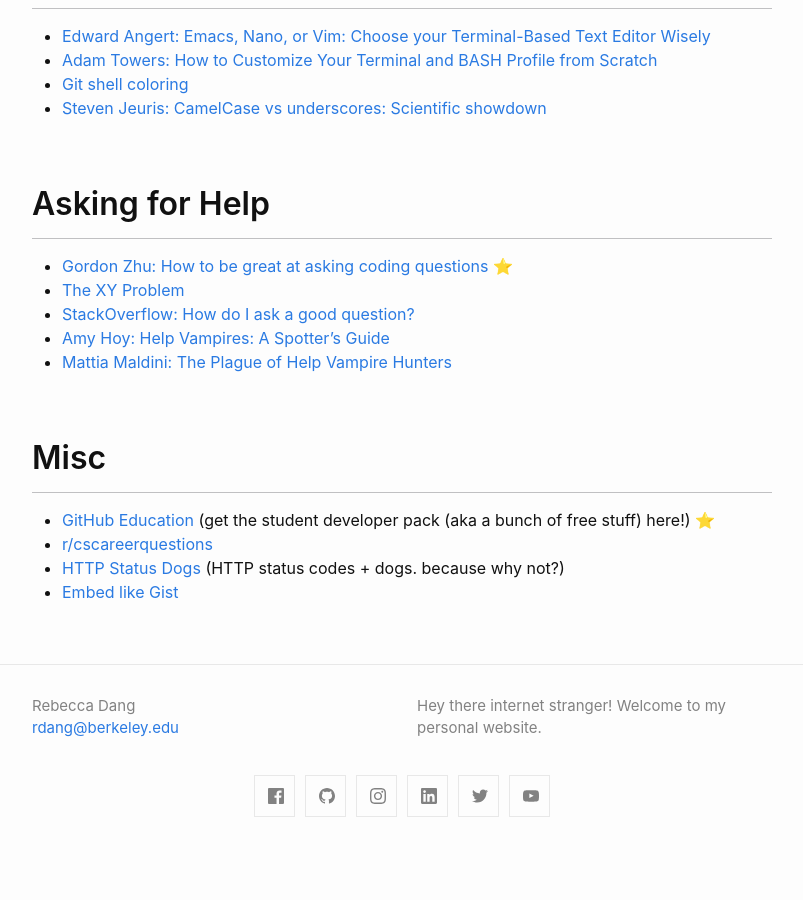
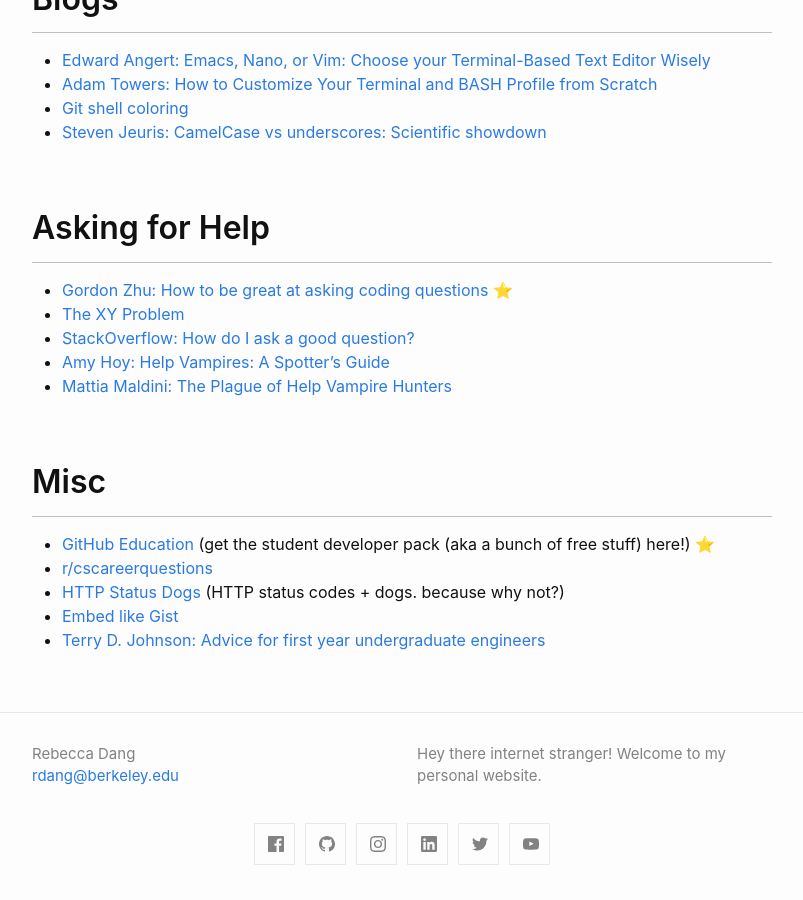
Before and after one commit to phrdang/phrdang.github.io, a Jekyll site: the page built from resources.md, in a window 1280 px wide and 900 px high, scrolled down 9798 px. Shown: the whole window, without its empty margins (238-1041 px from the left). Built offline with Jekyll 4.4.1, drawn with Linux system fonts in a browser that asks for light colours; before the commit the page ends 10650 px from its top, so only the background shows below that.

Commit message:
Add Terry D. Johnson advice for undergrad engineers

```diff
--- a/resources.md
+++ b/resources.md
@@ -331,3 +332,4 @@
 - [r/cscareerquestions](https://reddit.com/r/cscareerquestions)
 - [HTTP Status Dogs](https://httpstatusdogs.com/) (HTTP status codes + dogs. because why not?)
 - [Embed like Gist](https://emgithub.com/)
+- [Terry D. Johnson: Advice for first year undergraduate engineers](https://docs.google.com/document/d/19UJ1IesSjN9B9sQn2IEM9baQV-E-oMveiM9WSLBcI8s/edit)
```
Also changed, not shown: other parts of resources.md (+1 -0 lines).
